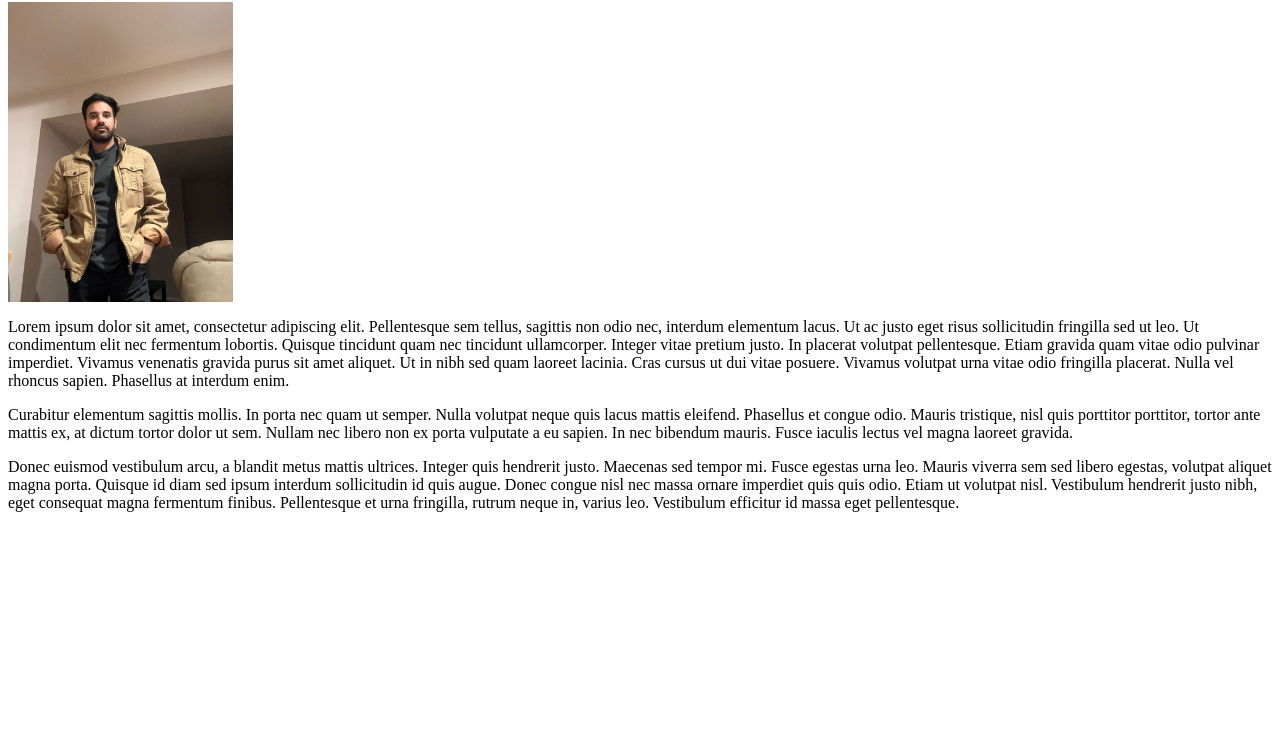
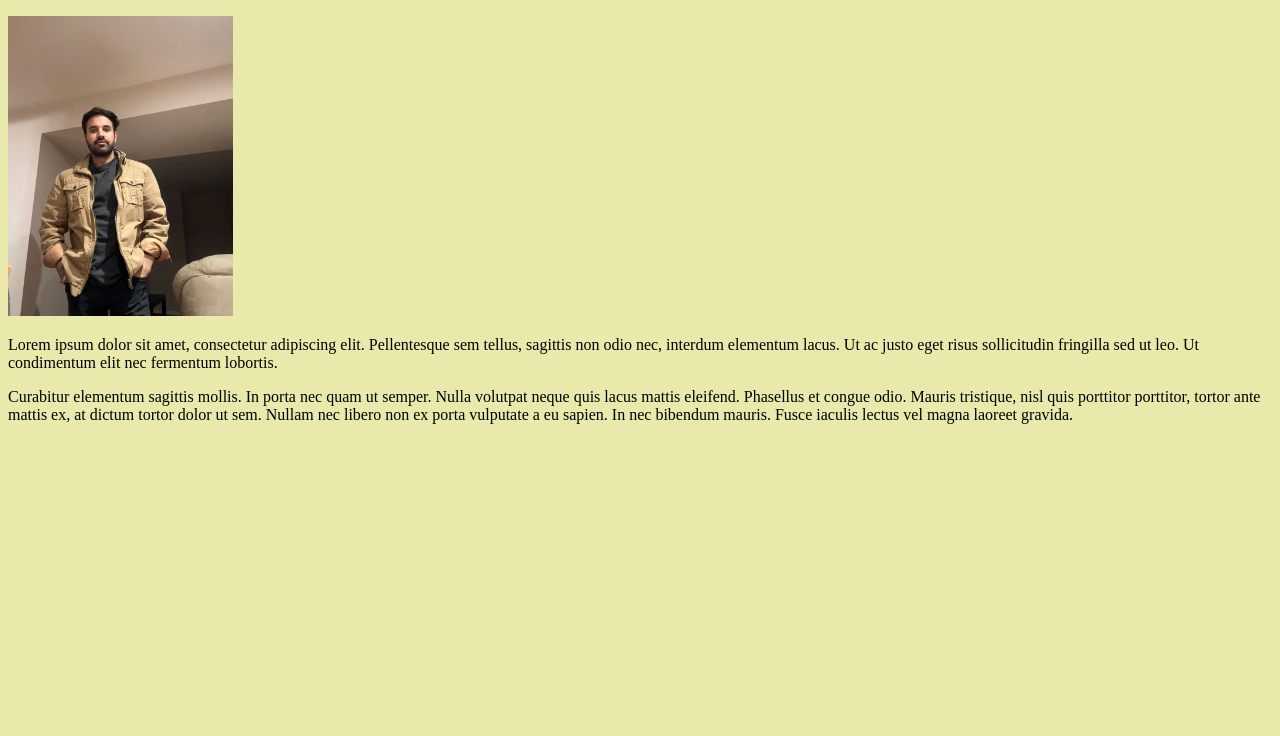
Before and after one commit to Sekhon880/emporium, a plain HTML site: page about2.html in a window 1280 px wide. Shown: the part 64-800 px from the top of the page. Drawn offline with Linux system fonts and the light colour scheme.

Commit message:
about2.html

```diff
--- a/about2.html
+++ b/about2.html
@@ -1,13 +1,18 @@
+<!DOCTYPE html>
+<html style="background: rgb(233, 233, 172)" lang="en">
+<head>
+  <meta charset="UTF-8">
+  <meta name="viewport" content="width=device-width, initial-scale=1.0">
+  <title>About Me</title>
+</head>
+<body>
+
 <h1>About Me</h1>
 
 <img src="./harjot.jpg" height="300"/>
 <p>Lorem ipsum dolor sit amet, consectetur adipiscing elit. Pellentesque sem tellus, sagittis non odio nec, interdum
   elementum lacus. Ut ac justo eget risus sollicitudin fringilla sed ut leo. Ut condimentum elit nec fermentum lobortis.
-  Quisque tincidunt quam nec tincidunt ullamcorper. Integer vitae pretium justo. In placerat volutpat pellentesque.
-  Etiam
-  gravida quam vitae odio pulvinar imperdiet. Vivamus venenatis gravida purus sit amet aliquet. Ut in nibh sed quam
-  laoreet lacinia. Cras cursus ut dui vitae posuere. Vivamus volutpat urna vitae odio fringilla placerat. Nulla vel
-  rhoncus sapien. Phasellus at interdum enim.</p>
+  </p>
 
 <p>Curabitur elementum sagittis mollis. In porta nec quam ut semper. Nulla volutpat neque quis lacus mattis eleifend.
   Phasellus et congue odio. Mauris tristique, nisl quis porttitor porttitor, tortor ante mattis ex, at dictum tortor
@@ -15,8 +20,7 @@
   ut sem. Nullam nec libero non ex porta vulputate a eu sapien. In nec bibendum mauris. Fusce iaculis lectus vel magna
   laoreet gravida.</p>
 
-<p>Donec euismod vestibulum arcu, a blandit metus mattis ultrices. Integer quis hendrerit justo. Maecenas sed tempor mi.
-  Fusce egestas urna leo. Mauris viverra sem sed libero egestas, volutpat aliquet magna porta. Quisque id diam sed ipsum
-  interdum sollicitudin id quis augue. Donec congue nisl nec massa ornare imperdiet quis quis odio. Etiam ut volutpat
-  nisl. Vestibulum hendrerit justo nibh, eget consequat magna fermentum finibus. Pellentesque et urna fringilla, rutrum
-  neque in, varius leo. Vestibulum efficitur id massa eget pellentesque.</p>
+
+
+</body>
+</html>
```
